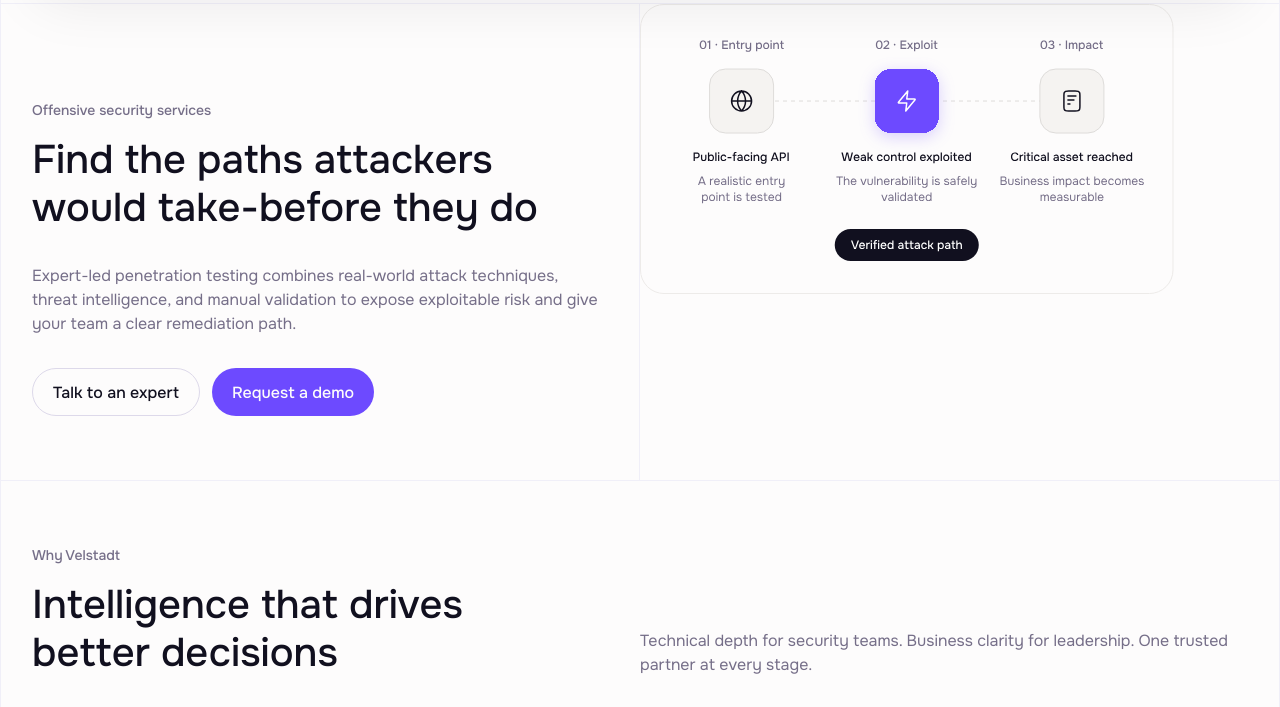
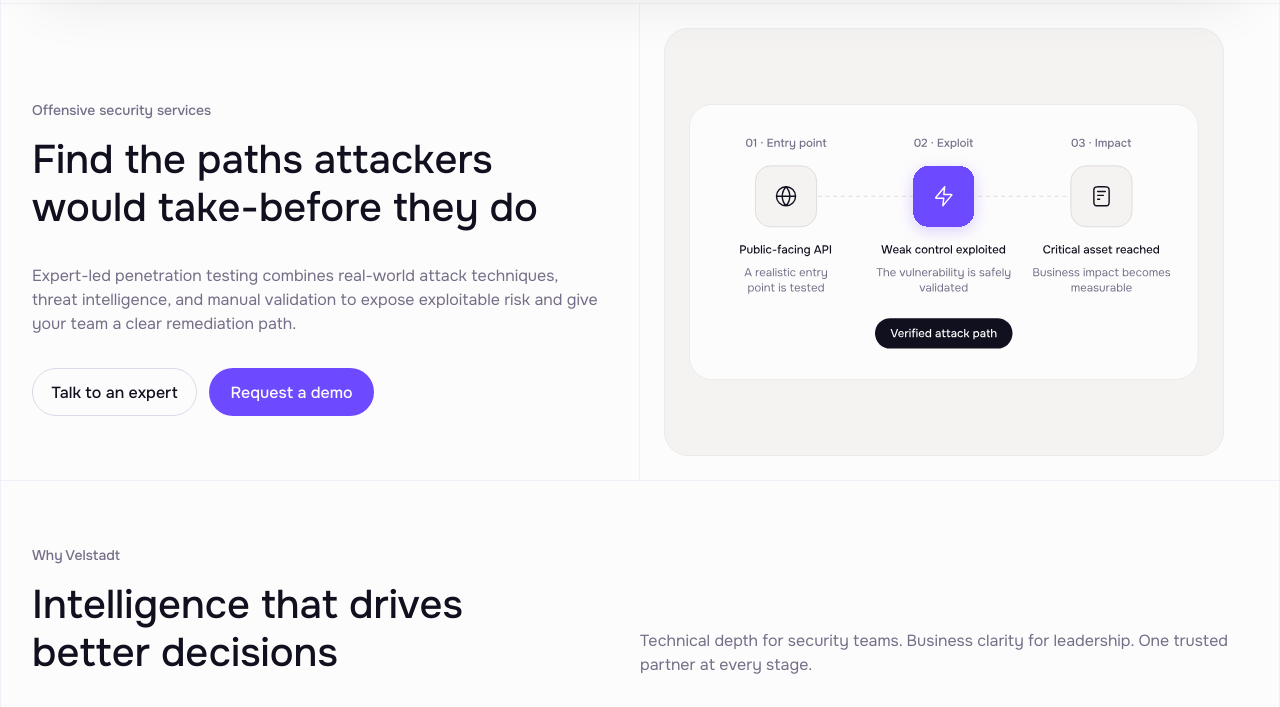
Before and after one commit to Zidfut/velstadt-new, a plain HTML site: page services.html in a window 1280 px wide. Shown: the part 93-800 px from the top of the page. Drawn offline with Linux system fonts and the light colour scheme.

Commit message:
services hero added

```diff
--- a/css/styles.css
+++ b/css/styles.css
@@ -4164,6 +4164,11 @@ body {
     .hero__services-container {
         display: grid;
         grid-template-columns: repeat(2, 1fr);
+
+        @media(width <= 1024px) {
+            grid-template-columns: 1fr;
+            padding: 0;
+        }
     }
 
     .hero__services-left {
@@ -4174,12 +4179,56 @@ body {
         gap: 32px;
         padding: 96px var(--padding) 64px 0;
         border-right: 1px solid var(--gray-100);
+
+        @media(width <= 1024px) {
+            padding: 64px var(--padding);
+            border-right: none;
+            border-bottom: 1px solid var(--gray-100);
+        }
+
+        @media(width <= 768px) {
+            padding: 32px var(--padding);
+        }
+    }
+
+    .hero__services-right {
+        padding: 24px;
+
+        @media(width <= 1024px) {
+            padding: var(--padding);
+        }
+
+        .hero__services-preview {
+            border: 1px solid var(--border);
+            border-radius: 24px;
+            padding: 32px 24px;
+            background: var(--surface);
+            height: 100%;
+            display: flex;
+            align-items: center;
+            justify-content: center;
+
+            @media(width <= 768px) {
+                padding: var(--padding);
+            }
+
+            img {
+                display: block;
+                width: auto;
+                max-width: 100%;
+            }
+        }
     }
 
     .hero__services-buttons {
         display: flex;
         align-items: center;
         justify-content: flex-start;
+        flex-wrap: wrap;
         gap: 12px;
+
+        .btn {
+            flex: 1 1 160px;
+        }
     }
 }
```
